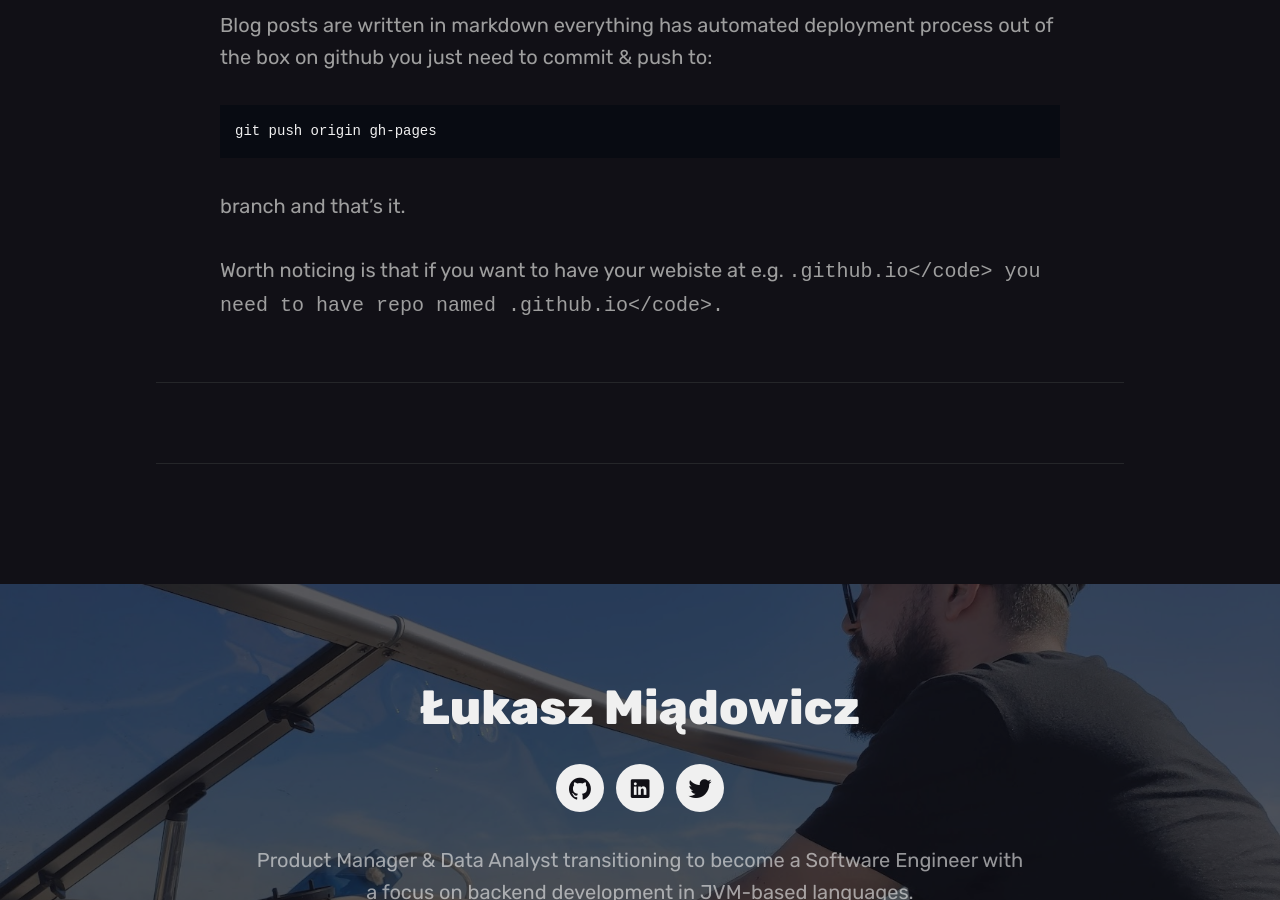
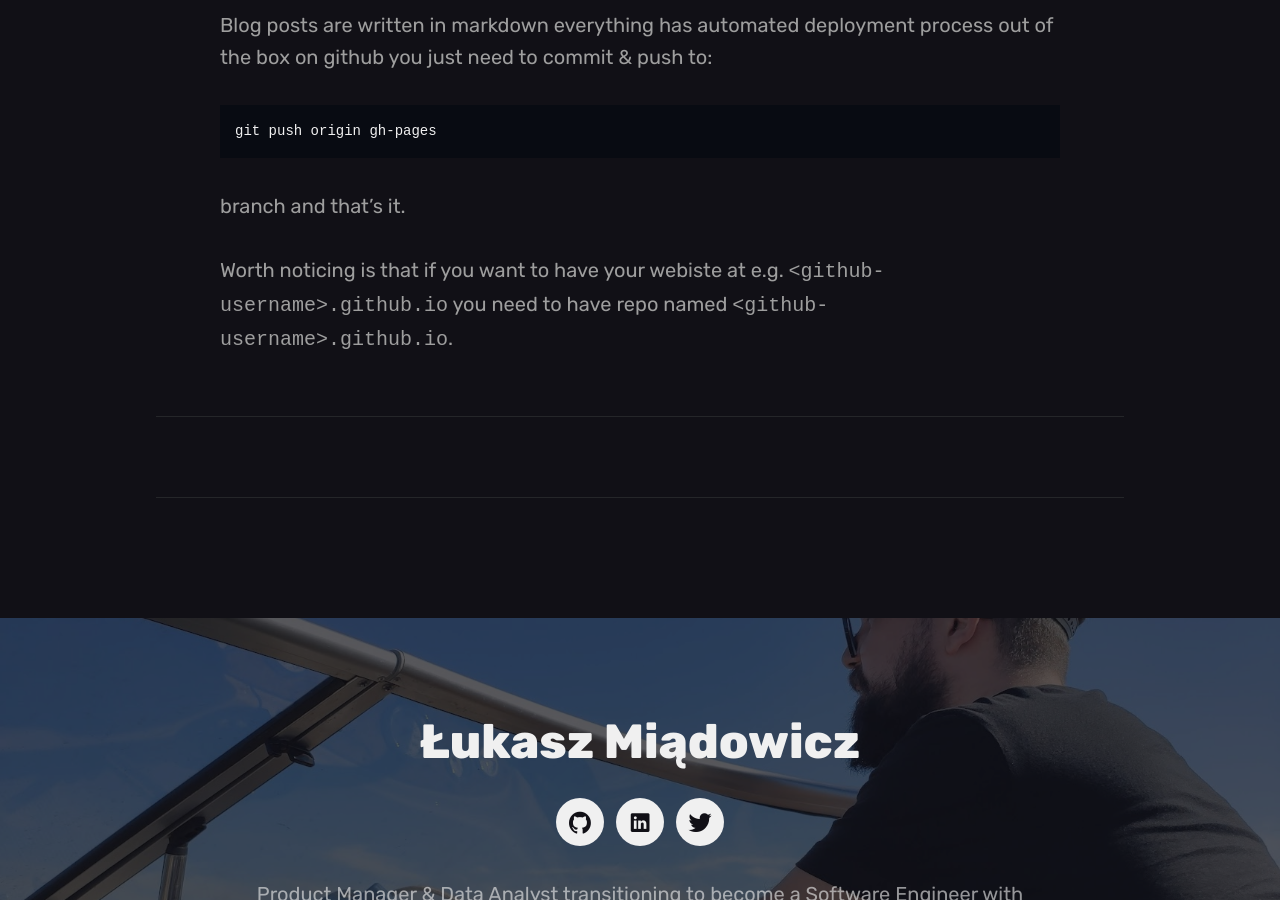
Before and after one commit to lmiadowicz/lmiadowicz.github.io, a Jekyll site: the page built from _posts/2023-06-03-remember-that-happiness-is-a-way-of-travel-not-a-destination.markdown, in a window 1280 px wide and 900 px high, scrolled down 719 px. Built offline with Jekyll 4.4.1, drawn with Linux system fonts in a browser that asks for light colours.

Commit message:
fixed blogpost formatting

```diff
--- a/_posts/2023-06-03-remember-that-happiness-is-a-way-of-travel-not-a-destination.markdown
+++ b/_posts/2023-06-03-remember-that-happiness-is-a-way-of-travel-not-a-destination.markdown
@@ -21,4 +21,4 @@ git push origin gh-pages
 {% endhighlight %}
 branch and that's it.
 
-Worth noticing is that if you want to have your webiste at e.g. <code><github-username>.github.io</code> you need to have repo named <code><github-username>.github.io</code>.
+Worth noticing is that if you want to have your webiste at e.g. <code>&lt;github-username&gt;.github.io</code> you need to have repo named <code>&lt;github-username&gt;.github.io</code>.
```
